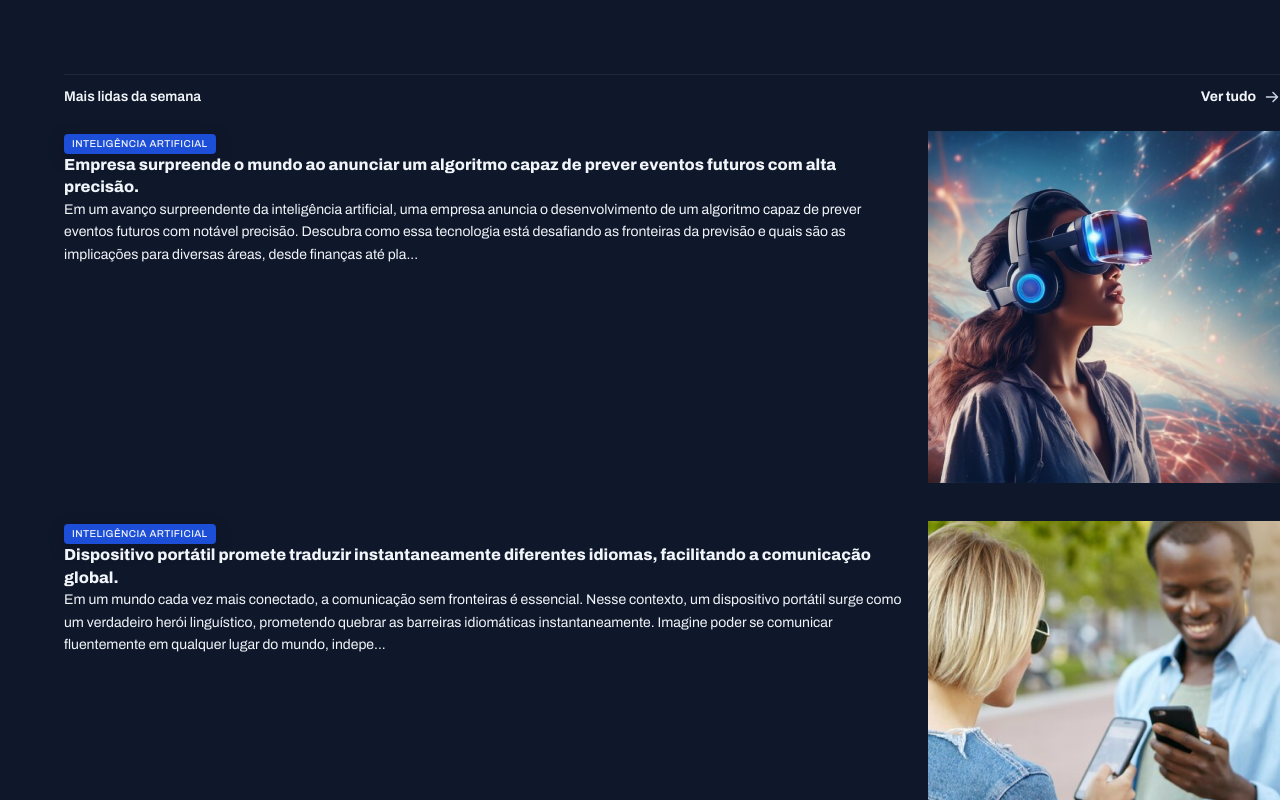
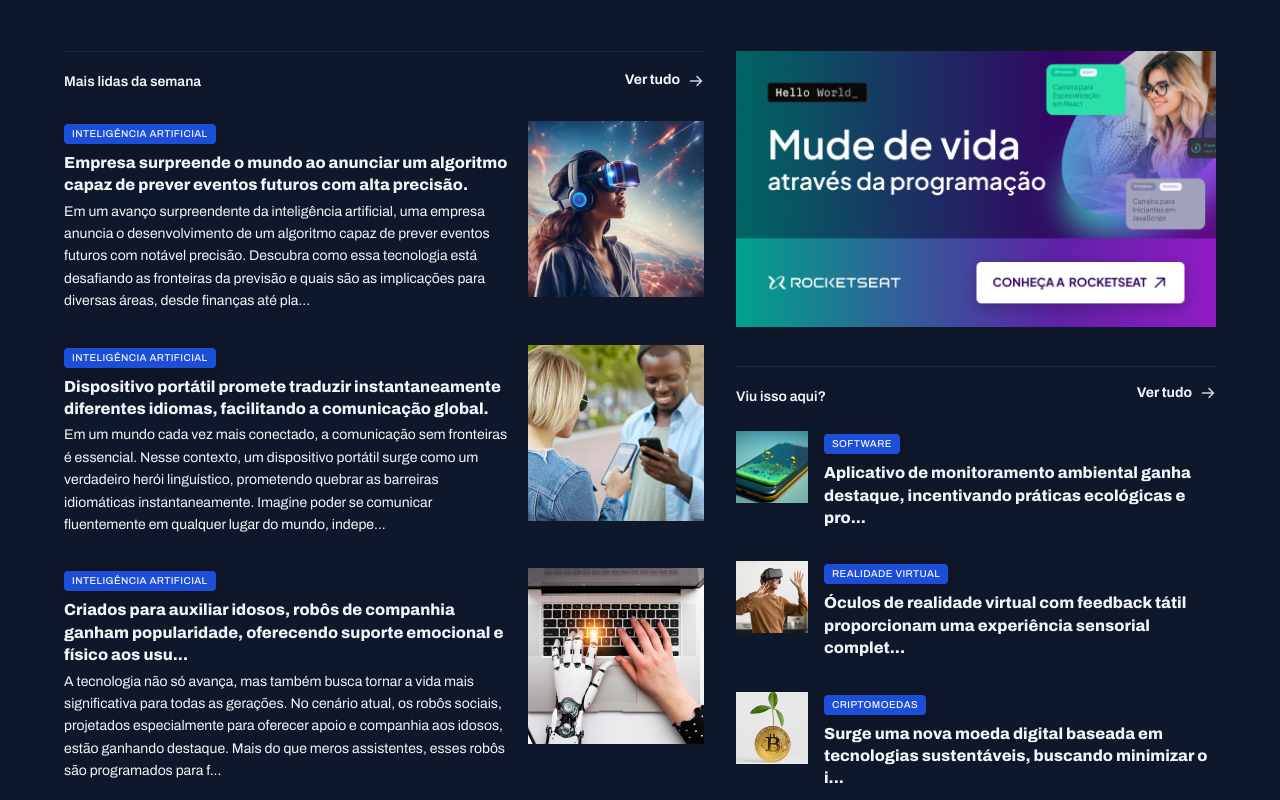
Before and after one commit to Qneji/projeto_portal_noticia, a plain HTML site: page index.html in a window 1280 px wide. Shown: the part 980-1780 px from the top of the page. Drawn offline with Linux system fonts and the light colour scheme.

Commit message:
estilizando os ultimos cards

```diff
--- a/index.html
+++ b/index.html
@@ -212,7 +212,7 @@
             </div>
         </section>
 
-        <div>
+        <aside>
             <div id="ads">
                 <img src="./assets/Ads.png" alt="">
             </div>
@@ -288,7 +288,7 @@
                     </article>
                 </div>
             </section>
-        </div>
+        </aside>
 
     </main>
 
--- a/style/global.css
+++ b/style/global.css
@@ -53,8 +53,16 @@ img {
 }
 
 main {
-    margin-top: 40px;
-    gap: 80px;
+    margin-block: 40px;
+    row-gap: 80px;
+    column-gap: 32px;
+
+    grid-template-columns: 2fr 1.5fr;
+
+    grid-template-areas:
+    "featured featured"
+    "weekly weekly"
+    "ia aside";
 }
 
 .content-tag {
--- a/style/section.css
+++ b/style/section.css
@@ -21,6 +21,8 @@ section header {
 }
 
 #featured {
+    grid-area: featured;
+
     img{
         height: 100%;
         object-fit: cover;
@@ -62,6 +64,8 @@ section header {
 }
 
 #weekly {
+    grid-area: weekly;
+
     &>div {
         grid-template-columns: repeat(4, 292px);
     }
@@ -85,3 +89,36 @@ section header {
         }
     }
 }
+
+#ia {
+    grid-area: ia;
+
+    img {
+        width: 176px;
+        aspect-ratio: 1/1;
+        object-fit: cover;
+    }
+
+    h3 {
+        margin-block: 8px 4px;
+    }
+}
+
+aside {
+    grid-area: aside;
+}
+
+#more {
+
+    margin-top: 32px;
+
+    h3 {
+        margin-top: 8px;
+    }
+
+    img {
+        width: 72px;
+        aspect-ratio: 1/1;
+        object-fit: cover;
+    }
+}
```
